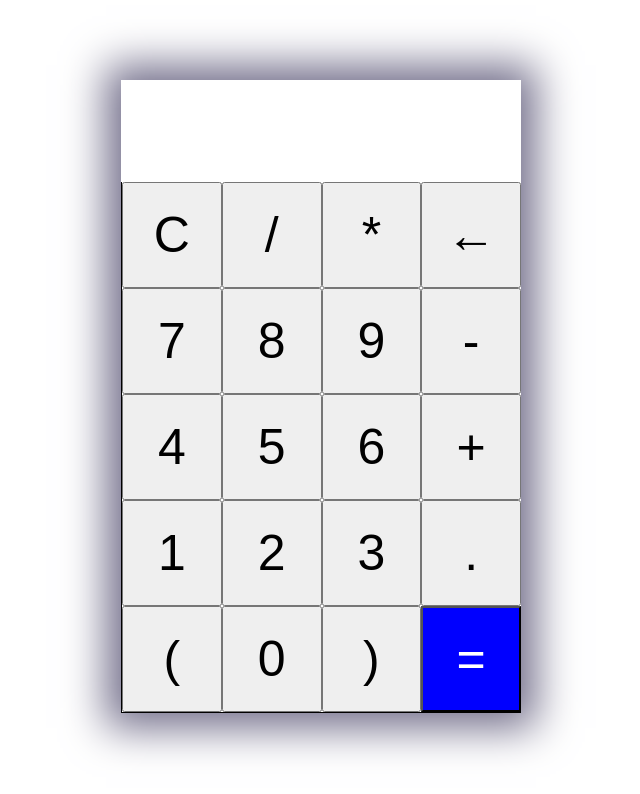
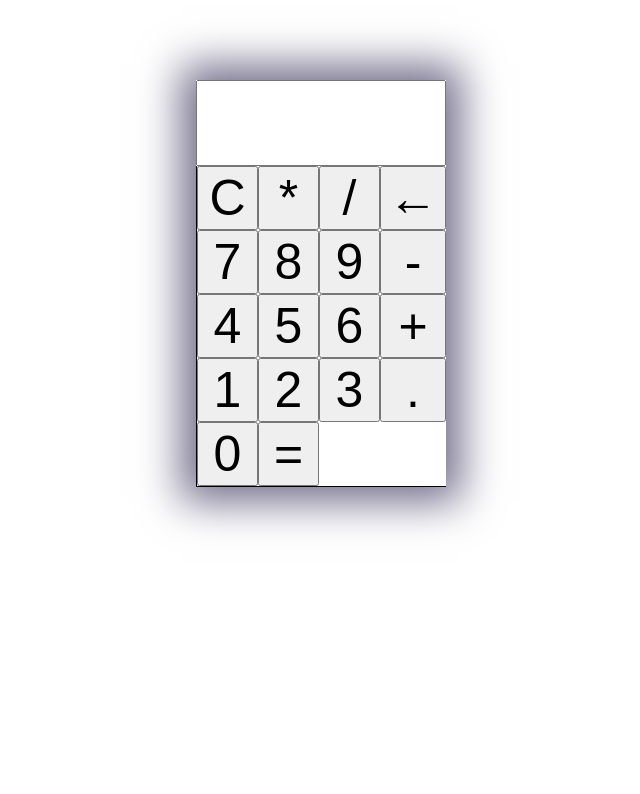
Before and after one commit to GarlicBuns19/Calculator, a plain HTML site: page index.html in a window 1280 px wide. Shown: the whole page, without its empty margins (319-959 px from the left). Drawn offline with Linux system fonts and the light colour scheme.

Commit message:
Done but need to redo

```diff
--- a/index.html
+++ b/index.html
@@ -10,28 +10,26 @@
 <body>
     <section>
         <div class="container">
-            <div id="output"></div>
+            <input type="text" name="input" id="result"></input>
             <div class="buttons">
-                <button class="button" id="clear" onclick="buttonClear()">C</button>
-                <button class="button">/</button>
-                <button class="button" id="multiply">*</button>
-                <button class="button" id="backwards">&larr;</button>
-                <button class="button" onclick="buttonDisplay(7)">7</button>
-                <button class="button" onclick="buttonDisplay(8)">8</button>
-                <button class="button" onclick="buttonDisplay(9)">9</button>
-                <button class="button" id="minus" onclick="buttonDisplay(9)">-</button>
-                <button class="button" onclick="buttonDisplay(4)">4</button>
-                <button class="button" onclick="buttonDisplay(5)">5</button>
-                <button class="button" onclick="buttonDisplay(6)">6</button>
-                <button class="button" id="add" onclick="buttonDisplay('+')">+</button>
-                <button class="button" onclick="buttonDisplay(1)">1</button>
-                <button class="button" onclick="buttonDisplay(2)">2</button>
-                <button class="button" onclick="buttonDisplay(3)">3</button>
-                <button class="button" onclick="buttonDisplay('.')">.</button>
-                <button class="button" onclick="buttonDisplay(' ')">(</button>
-                <button class="button" onclick="buttonDisplay(0)">0</button>
-                <button class="button" onclick="buttonDisplay(' ')">)</button>
-                <button class="button" id="equal">=</button>
+                <input type="button" class="button" onclick="buttonClear('')" value="C">
+                <input type="button" class="button" value="*">
+                <input type="button" class="button" value="/">
+                <input type="button" class="button" value="&larr;" onclick="back()">
+                <input type="button" class="button" onclick="buttonDisplay(7)" value="7">
+                <input type="button" class="button" onclick="buttonDisplay(8)" value="8">
+                <input type="button" class="button" onclick="buttonDisplay(9)" value="9">
+                <input type="button" class="button" onclick="buttonDisplay('-')" value="-">
+                <input type="button" class="button" onclick="buttonDisplay(4)" value="4">
+                <input type="button" class="button" onclick="buttonDisplay(5)" value="5">
+                <input type="button" class="button" onclick="buttonDisplay(6)" value="6">
+                <input type="button" class="button" onclick="buttonDisplay('+')" value="+">
+                <input type="button" class="button" onclick="buttonDisplay(1)" value="1">
+                <input type="button" class="button" onclick="buttonDisplay(2)" value="2">
+                <input type="button" class="button" onclick="buttonDisplay(3)" value="3">
+                <input type="button" class="button" onclick="buttonDisplay('.')" value=".">
+                <input type="button" class="button" onclick="buttonDisplay(0)" value="0">
+                <input type="button" class="button" onclick="calculate()" value="=">
             </div>
         </div>
     </section>
--- a/index.js
+++ b/index.js
@@ -1,19 +1,11 @@
-function buttonDisplay(num){
-    document.getElementById('output').innerHTML += num;
+function buttonDisplay(value){
+    document.getElementById("result").value += value;
 }
 function buttonClear(){
-    document.getElementById('output').innerHTML = '';
+    document.getElementById("result").value = '';
 }
-
-    let firstOperand = buttonDisplay(a,);
-
-    let operator = document.querySelector('#multiply','#backwards','#minus','#add');
-
-    let secondOperand = buttonDisplay('',b);
-
-    switch(operator) {
-        case '+':
-            total = eval(fstOp.concat(ops,secOp));
-    }
-
-    document.getElementById('#equal')
+function calculate(){
+    var a = document.getElementById("result").value;
+    var b = eval(a);
+    document.getElementById("result").value = b;
+}
--- a/style.css
+++ b/style.css
@@ -1,16 +1,17 @@
 .container{
-    max-width: 400px;
+    max-width: 250px;
     margin: 10vh auto 0 auto;
     box-shadow: 0px 0px 40px 15px rgb(114, 110, 138);
 }
 
-#output{
+#result{
     text-align: right;
-    height: 70px;
+    height: 50px;
     line-height: 70px;
     padding: 16px 8px;
     font-size: 25px;
-    width: 300px;
+    width: 230px;
+
 }
 
 .buttons{
```
